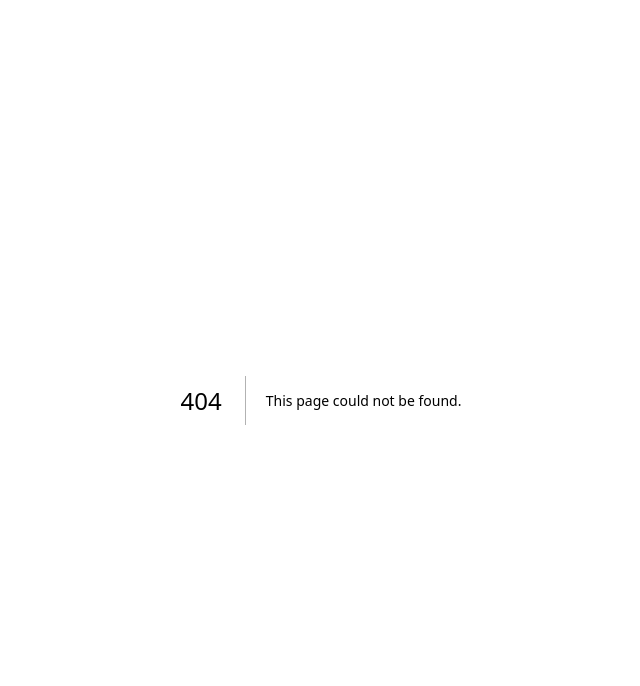
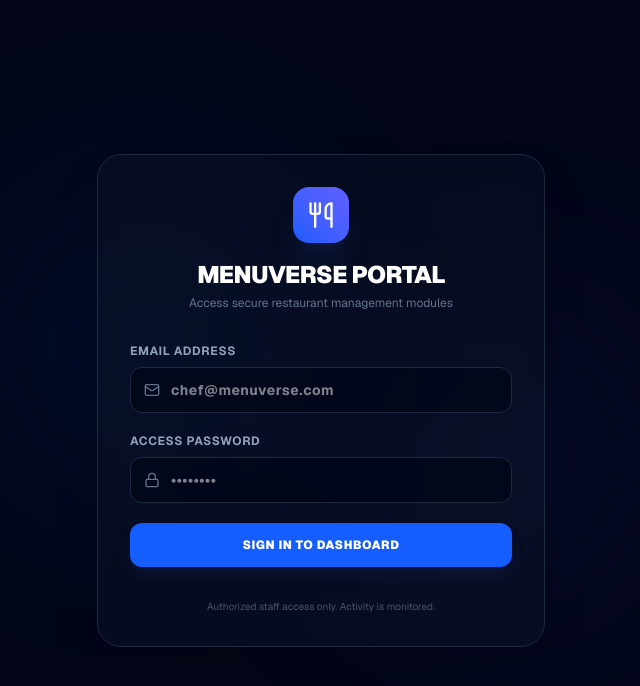
Before and after one commit to PriyanshuKhandelwal22/DineFlow, a Next.js app: page /login in a window 1280 px wide. Before the commit this address had no page. Shown: the top 686 px of the page, without its empty margins (319-959 px from the left). Built offline with nearby package versions, Linux system fonts and the light colour scheme.

Commit message:
feat(auth): add glassmorphic login page, logout buttons on KDS and Admin, wrap app in SessionProvider

```diff
--- a/app/admin/page.tsx
+++ b/app/admin/page.tsx
@@ -1,6 +1,8 @@
-// app/admin/page.tsx
+"use client";
+
 import Link from "next/link";
-import { ClipboardList, QrCode, Table2, Utensils } from "lucide-react";
+import { ClipboardList, QrCode, Table2, Utensils, LogOut } from "lucide-react";
+import { signOut } from "next-auth/react";
 
 const adminTools = [
   {
@@ -33,11 +35,20 @@ export default function AdminPage() {
   return (
     <main className="min-h-screen bg-slate-950 text-white p-8">
       <div className="max-w-5xl mx-auto space-y-6">
-        <div>
-          <h1 className="text-3xl font-black">DineFlow Admin</h1>
-          <p className="text-sm text-slate-400 mt-1">
-            Manage restaurant operations from one place.
-          </p>
+        <div className="flex justify-between items-start border-b border-slate-900 pb-5">
+          <div>
+            <h1 className="text-3xl font-black">DineFlow Admin</h1>
+            <p className="text-sm text-slate-400 mt-1">
+              Manage restaurant operations from one place.
+            </p>
+          </div>
+          <button
+            onClick={() => signOut({ callbackUrl: "/login" })}
+            className="px-4 py-2 bg-slate-900 border border-slate-800 hover:border-slate-700 text-xs font-black uppercase rounded-xl flex items-center gap-2 cursor-pointer transition-all text-slate-300 hover:text-white"
+          >
+            <LogOut className="w-4 h-4 text-orange-500" />
+            <span>Sign Out</span>
+          </button>
         </div>
 
         <div className="grid grid-cols-1 md:grid-cols-2 gap-4">
--- a/app/kds/KDSHeader.tsx
+++ b/app/kds/KDSHeader.tsx
@@ -3,6 +3,9 @@
 
 import React, { useState, useEffect } from "react";
 import KitchenStats from "./KitchenStats";
+
+import { signOut } from "next-auth/react";
+import { LogOut } from "lucide-react";
 
 type KDSHeaderProps = {
   activeCount: number;
@@ -62,6 +65,14 @@ export default function KDSHeader({
               <span className="w-1.5 h-1.5 rounded-full bg-emerald-500 animate-pulse" />
               Live Feed
             </span>
+            <button
+              onClick={() => signOut({ callbackUrl: "/login" })}
+              className="p-1 px-2 text-[10px] bg-slate-900 hover:bg-slate-800 rounded-md text-slate-400 hover:text-white flex items-center gap-1 cursor-pointer transition-all ml-2"
+              title="Sign Out"
+            >
+              <LogOut className="w-3 h-3" />
+              <span>Exit</span>
+            </button>
           </div>
           <p className="text-xs text-slate-500 mt-1 font-mono">
             {dateStr} • <span className="text-slate-400 font-bold">{time}</span>
--- a/app/layout.tsx
+++ b/app/layout.tsx
@@ -1,7 +1,9 @@
+// app/layout.tsx
 import type { Metadata, Viewport } from "next";
 import { Geist, Geist_Mono } from "next/font/google";
 import "./globals.css";
 import { CartProvider } from "../context/CartContext";
+import { SessionProvider } from "next-auth/react";
 
 const geistSans = Geist({
   variable: "--font-geist-sans",
@@ -22,7 +24,7 @@ export const viewport: Viewport = {
   width: "device-width",
   initialScale: 1,
   maximumScale: 1,
-  userScalable: false, // Prevents accidental page zooming on mobile input fields
+  userScalable: false,
 };
 
 export default function RootLayout({
@@ -35,9 +37,16 @@ export default function RootLayout({
       <body
         className={`${geistSans.variable} ${geistMono.variable} antialiased bg-[#FFFDF7] text-[#1F2937]`}
       >
-        <CartProvider>
-          {children}
-        </CartProvider>
+        {/*
+          SessionProvider is required for client-side next-auth/react hooks.
+          Without it, signOut() and useSession() do not work in Client Components
+          like the KDS Header logout button and the Admin page logout button.
+        */}
+        <SessionProvider>
+          <CartProvider>
+            {children}
+          </CartProvider>
+        </SessionProvider>
       </body>
     </html>
   );
--- /dev/null
+++ b/app/login/page.tsx
@@ -0,0 +1,132 @@
+// app/login/page.tsx
+"use client";
+
+import React, { useState } from "react";
+import { signIn } from "next-auth/react";
+import { useRouter } from "next/navigation";
+import { Lock, Mail, ShieldAlert, Utensils } from "lucide-react";
+
+export default function LoginPage() {
+  const [email, setEmail] = useState("");
+  const [password, setPassword] = useState("");
+  const [error, setError] = useState<string | null>(null);
+  const [isLoading, setIsLoading] = useState(false);
+  const router = useRouter();
+
+  const handleSubmit = async (e: React.FormEvent) => {
+    e.preventDefault();
+    if (!email.trim() || !password.trim()) {
+      setError("Please fill in all fields.");
+      return;
+    }
+
+    setIsLoading(true);
+    setError(null);
+
+    try {
+      const result = await signIn("credentials", {
+        email: email.trim().toLowerCase(),
+        password: password,
+        redirect: false,
+      });
+
+      if (result?.error) {
+        setError("Invalid email or password.");
+        setIsLoading(false);
+      } else {
+        // NextAuth logs in successfully. Route user based on role redirection.
+        // Doing a hard page refresh or router navigation is best to trigger middleware refresh.
+        router.refresh();
+        // Redirect to fallback destinations
+        window.location.href = result?.url || "/kds";
+      }
+    } catch (err) {
+      console.error("Login exception:", err);
+      setError("An unexpected error occurred. Please try again.");
+      setIsLoading(false);
+    }
+  };
+
+  return (
+    <main className="min-h-screen bg-slate-950 text-slate-100 flex items-center justify-center p-4 font-sans select-none">
+      {/* Background glow effects */}
+      <div className="absolute top-1/4 left-1/4 w-72 h-72 rounded-full bg-blue-600/10 blur-[100px]" />
+      <div className="absolute bottom-1/4 right-1/4 w-72 h-72 rounded-full bg-indigo-600/10 blur-[100px]" />
+
+      <div className="w-full max-w-md bg-slate-900/40 backdrop-blur-md border border-slate-800 rounded-3xl p-8 relative shadow-2xl">
+        {/* Brand Header */}
+        <div className="text-center mb-8">
+          <div className="w-14 h-14 rounded-2xl bg-gradient-to-tr from-blue-600 to-indigo-500 flex items-center justify-center text-white font-extrabold text-2xl shadow-xl shadow-blue-950/40 mx-auto mb-4">
+            <Utensils className="w-7 h-7" />
+          </div>
+          <h1 className="font-black text-2xl tracking-tight text-white uppercase">
+            MenuVerse Portal
+          </h1>
+          <p className="text-xs text-slate-500 mt-1">
+            Access secure restaurant management modules
+          </p>
+        </div>
+
+        {/* Error Notification */}
+        {error && (
+          <div className="bg-red-500/10 border border-red-500/35 p-4 rounded-2xl text-xs text-red-400 font-bold mb-6 flex gap-2.5 items-start animate-pulse">
+            <ShieldAlert className="w-4 h-4 text-red-500 flex-shrink-0 mt-0.5" />
+            <span>{error}</span>
+          </div>
+        )}
+
+        {/* Form Inputs */}
+        <form onSubmit={handleSubmit} className="space-y-5">
+          <label className="block text-xs font-bold uppercase tracking-wider text-slate-400">
+            Email Address
+            <div className="relative mt-2">
+              <Mail className="w-4 h-4 text-slate-500 absolute left-3.5 top-1/2 -translate-y-1/2" />
+              <input
+                type="email"
+                required
+                value={email}
+                onChange={(e) => setEmail(e.target.value)}
+                placeholder="chef@menuverse.com"
+                className="w-full rounded-xl bg-slate-950/80 border border-slate-800 hover:border-slate-700 focus:border-blue-500 focus:ring-1 focus:ring-blue-500 px-10 py-3 text-sm text-white transition-all outline-none"
+                disabled={isLoading}
+              />
+            </div>
+          </label>
+
+          <label className="block text-xs font-bold uppercase tracking-wider text-slate-400">
+            Access Password
+            <div className="relative mt-2">
+              <Lock className="w-4 h-4 text-slate-500 absolute left-3.5 top-1/2 -translate-y-1/2" />
+              <input
+                type="password"
+                required
+                value={password}
+                onChange={(e) => setPassword(e.target.value)}
+                placeholder="••••••••"
+                className="w-full rounded-xl bg-slate-950/80 border border-slate-800 hover:border-slate-700 focus:border-blue-500 focus:ring-1 focus:ring-blue-500 px-10 py-3 text-sm text-white transition-all outline-none"
+                disabled={isLoading}
+              />
+            </div>
+          </label>
+
+          <button
+            type="submit"
+            disabled={isLoading}
+            className="w-full mt-2 rounded-xl bg-blue-600 hover:bg-blue-500 disabled:bg-blue-700 text-white text-xs font-black uppercase py-3.5 tracking-wider transition-all active:scale-98 shadow-lg shadow-blue-950/40 flex items-center justify-center gap-2"
+          >
+            {isLoading ? (
+              <span className="w-4 h-4 rounded-full border-2 border-white/20 border-t-white animate-spin" />
+            ) : (
+              "Sign In to Dashboard"
+            )}
+          </button>
+        </form>
+
+        {/* Footer fallback */}
+        <div className="mt-8 text-center text-[10px] text-slate-600">
+          Authorized staff access only. Activity is monitored.
+        </div>
+      </div>
+    </main>
+  );
+}
```
